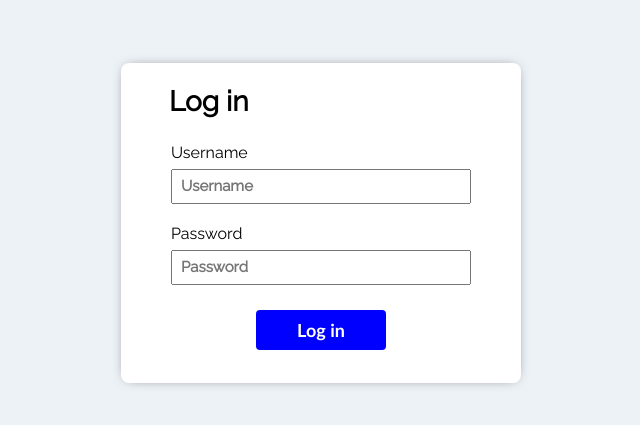
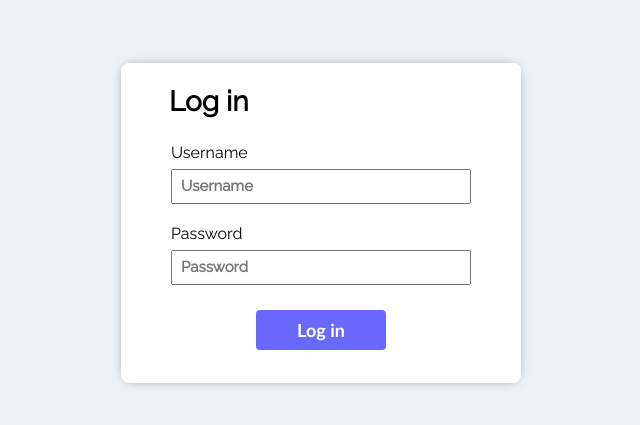
Before and after one commit to Omar-Amin/blog-post, a Next.js app: page /login in a window 1280 px wide. Shown: the part 177-602 px from the top of the page, without its empty margins (319-959 px from the left). Built offline with nearby package versions, Linux system fonts and the light colour scheme.

Commit message:
Changed the log in button

```diff
--- a/styles/login.module.css
+++ b/styles/login.module.css
@@ -29,7 +29,7 @@
   }
 
 .submit{
-    background-color: #0000FF;
+    background-color: #6969ff;
     font-size: 18px;
     font-family: 'Gill Sans', 'Gill Sans MT', Calibri, 'Trebuchet MS', sans-serif;
     font-weight: 600;
@@ -39,4 +39,10 @@
     width: 130px;
     height: 40px;
     margin-top: 15px;
+    outline: none;
 }
+
+.submit:hover{
+    background-color: #3030ff;
+    cursor: pointer;
+}
```
